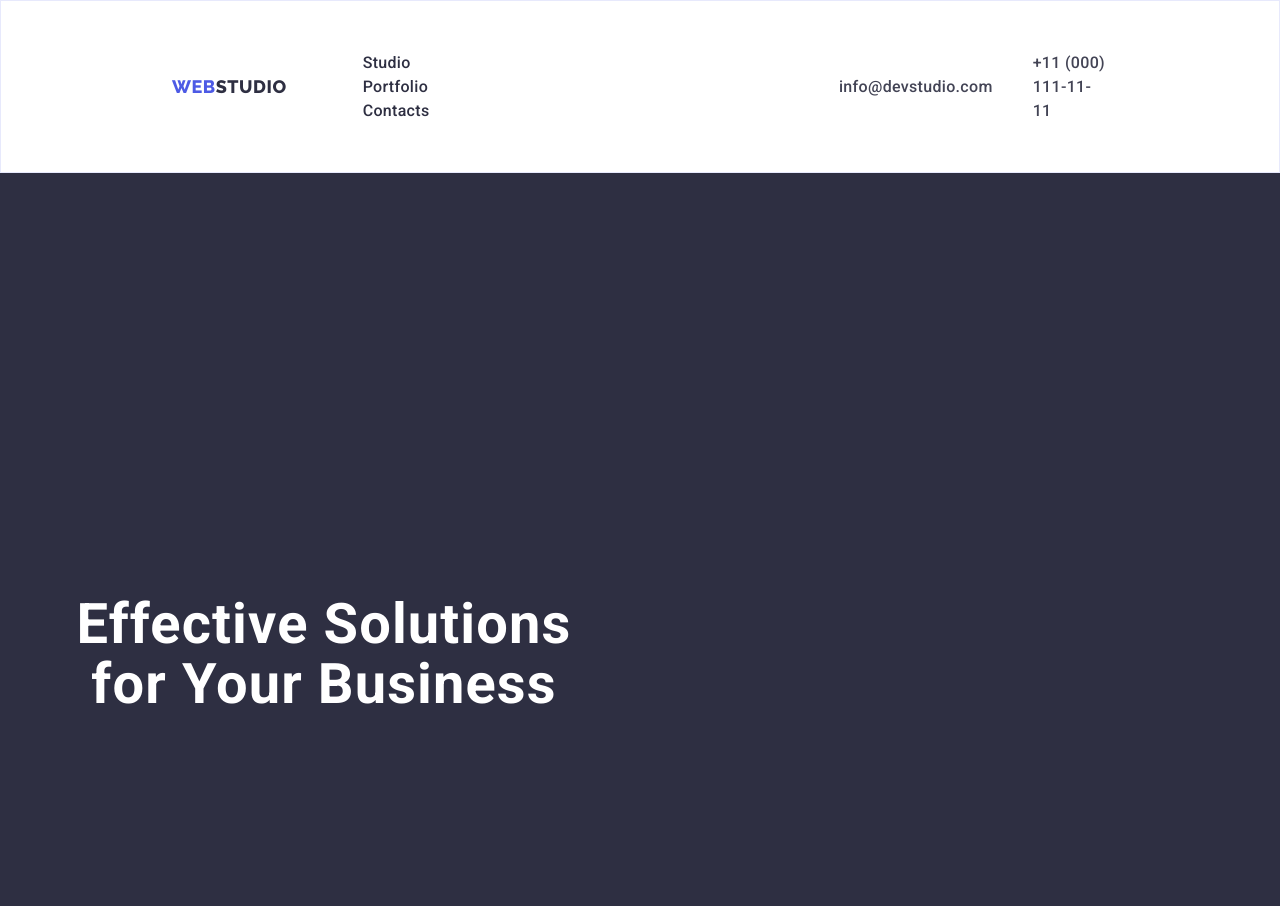
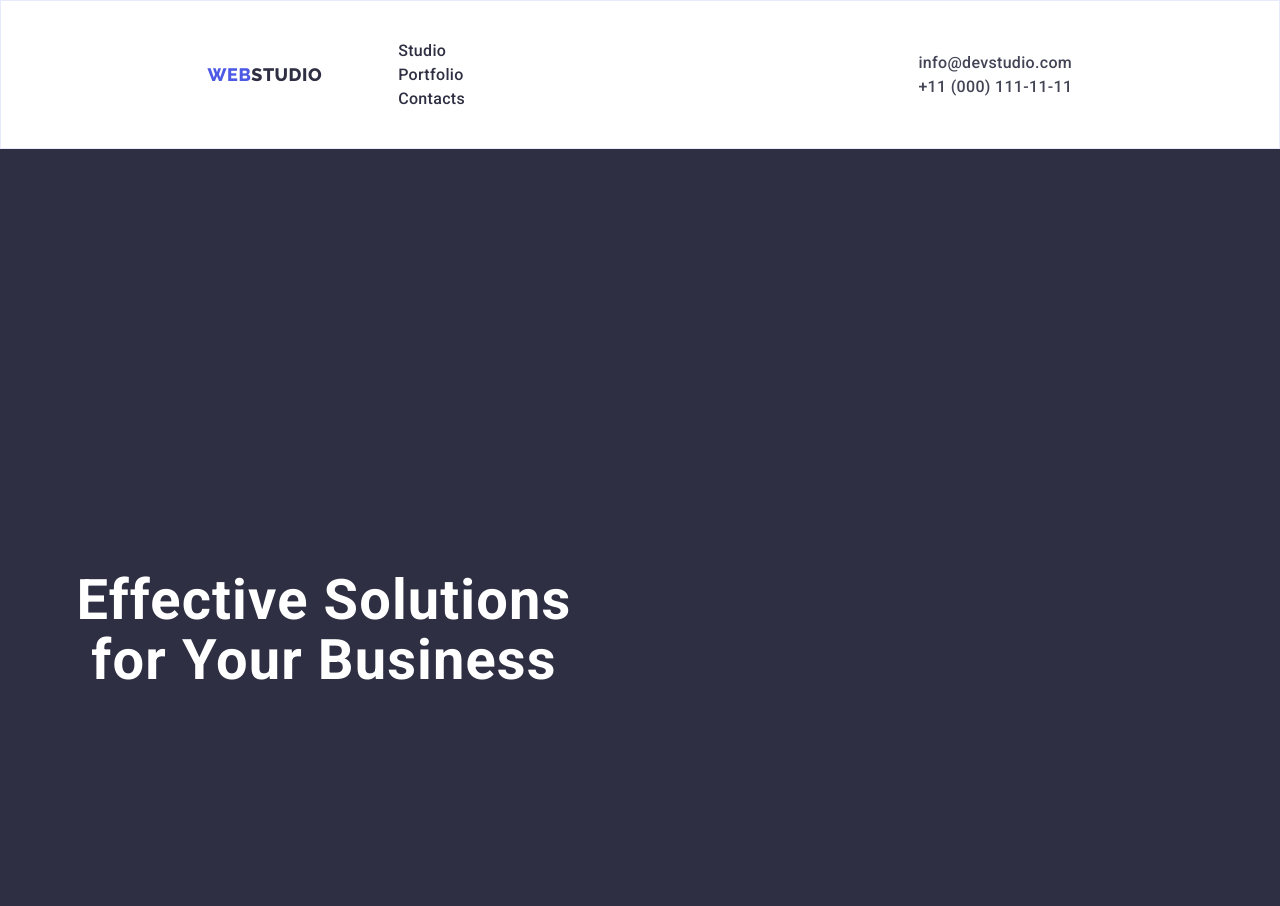
Before and after one commit to BanShuit/goit-markup-hw-03, a plain HTML site: page index.html in a window 1280 px wide. Shown: the top 906 px of the page. Drawn offline with nearby package versions, Linux system fonts and the light colour scheme.

Commit message:
Update index.html

```diff
--- a/index.html
+++ b/index.html
@@ -31,17 +31,19 @@
             </nav>
             <address class="contacts">
                 <ul class="list list-contact">
-                    <li><a class="contacts-top link" href="mailto:info@devstudio.com">info@devstudio.com</a></li>
-                    <li><a class="contacts-top link" href="tel:+110001111111">+11 (000) 111-11-11</a></li>
+                    <div class="text-gap">
+                        <li><a class="contacts-top link" href="mailto:info@devstudio.com">info@devstudio.com</a></li>
+                        <li><a class="contacts-top link" href="tel:+110001111111">+11 (000) 111-11-11</a></li>
+                    </div>
                 </ul>
             </address>
         </div>
     </header>
     <main>
-        <section class="section-one section-one-padding">
+        <section class="section-one section-one-padding" >
             <div class="container">
             <h1 class="head-one head-one-style">Effective Solutions for Your Business</h1>
-            <button class="button-two" type="button">Order Service</button>
+            <button class="button-two"  type="button">Order Service</button>
             </div>
         </section>
         <section class=" selection-two-padding">
```
